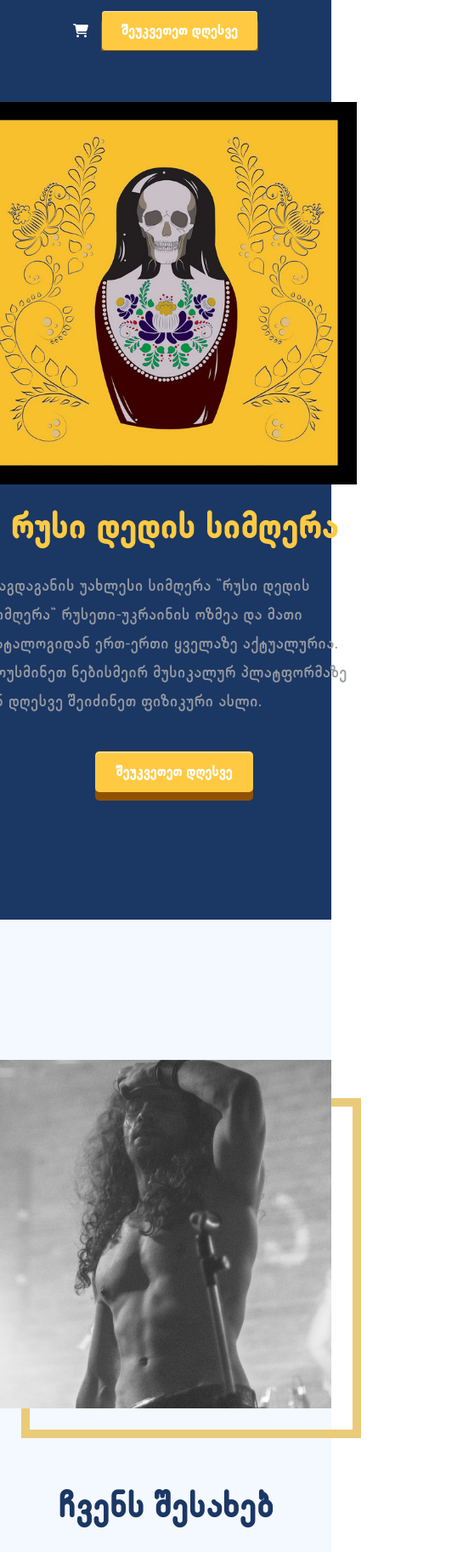
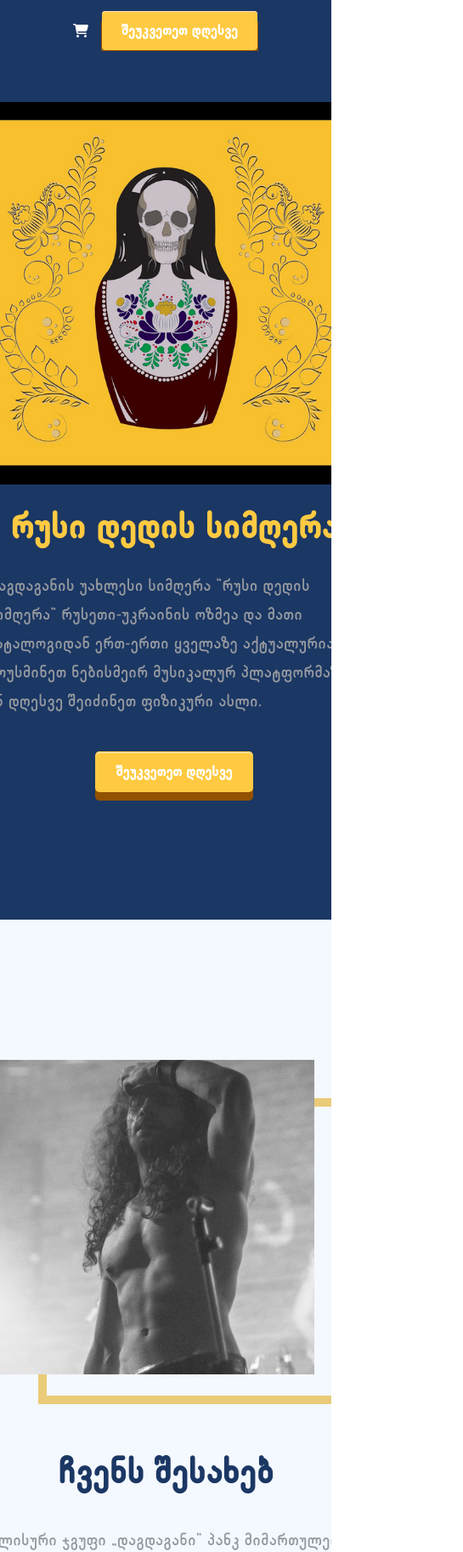
Before and after one commit to SplashWhen/Final-Project, a plain HTML site: page index.html in a window 390 px wide. Shown: the part 136-1962 px from the top of the page at 85% size, 545 px wide, since content can reach past the window. Drawn offline with Linux system fonts and the light colour scheme.

Commit message:
Hope it's fixed (doubt)

```diff
--- a/scss/global.scss
+++ b/scss/global.scss
@@ -19,9 +19,18 @@
 
 html {
   scroll-behavior: smooth;
+  width: 100%;
+  margin: 0px;
+  padding: 0px;
+  overflow-x: hidden;
 }
 
 body {
+  width: 100%;
+  height: 100%;
+  margin: 0px;
+  padding: 0px;
+  overflow-x: hidden;
   a {
     text-decoration: none;
   }
@@ -309,7 +318,7 @@ main {
 
     img {
       @media (max-width: 480px) {
-        width: 410px;
+        width: 370px;
         margin-right: 0px;
       }
       margin-right: 35px;
@@ -407,8 +416,8 @@ main {
         margin-left: 35px;
       }
       @media (max-width: 480px) {
-        width: 410px;
-        height: 410px;
+        width: 370px;
+        height: 370px;
         margin-left: 0px;
       }
       height: 650px;
@@ -613,6 +622,11 @@ main {
     iframe {
       @media (max-width: 768px) {
         width: 45%;
+        padding-bottom: 30px;
+      }
+
+      @media (max-width: 480px) {
+        width: 80%;
         padding-bottom: 30px;
       }
     }
```
Also changed, not shown: css/global.css, 1 other file.
